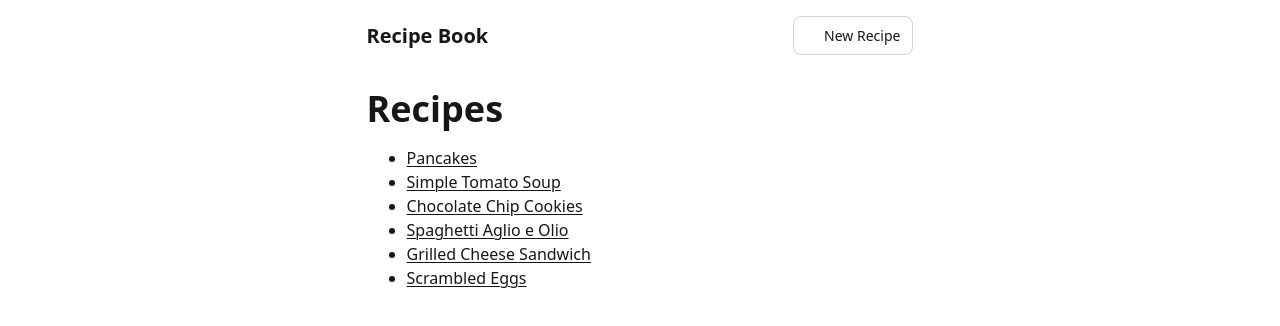
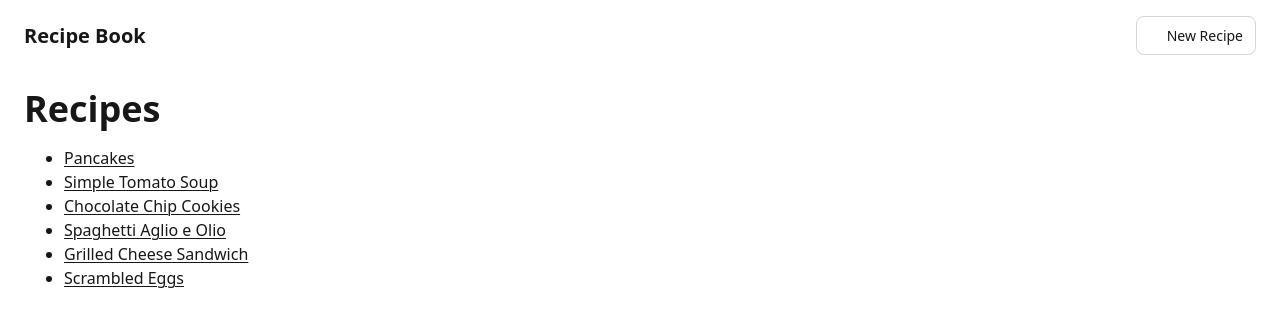
Before and after one commit to binyamin/recipes, a SvelteKit app: page / in a window 1280 px wide. Shown: the top 326 px of the page. Built offline with nearby package versions, Linux system fonts and the light colour scheme; some icons are missing.

Commit message:
fix: Container default should not default to a context-specific variable

```diff
--- a/src/css/utility/container.css
+++ b/src/css/utility/container.css
@@ -3,12 +3,12 @@
  * A high-level content wrapper
  *
  * Config:
- * --container-max-width (container-s) Constrains container width
+ * --container-max-width (100%) Constrains container width
  * --container-space (space-m) Defines the horizontal gutters
  */
 
 .container {
-	max-inline-size: var(--container-max-width, var(--container-s));
+	max-inline-size: var(--container-max-width, 100%);
 	margin-inline: auto;
 	padding-inline: var(--container-space, var(--space-m));
 
```
